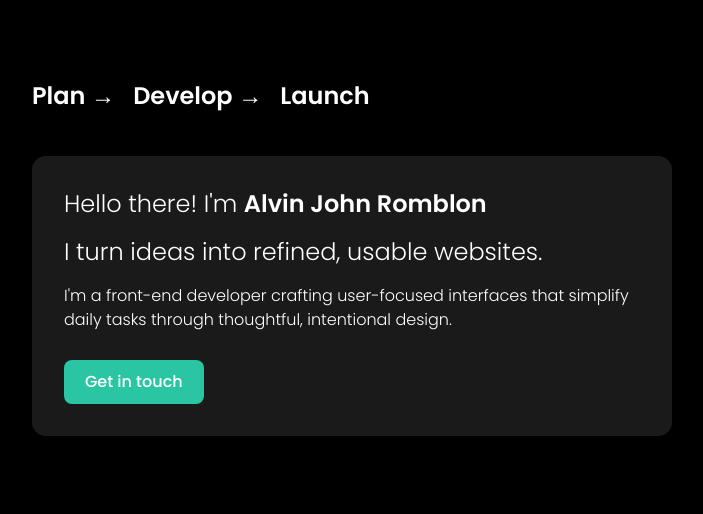
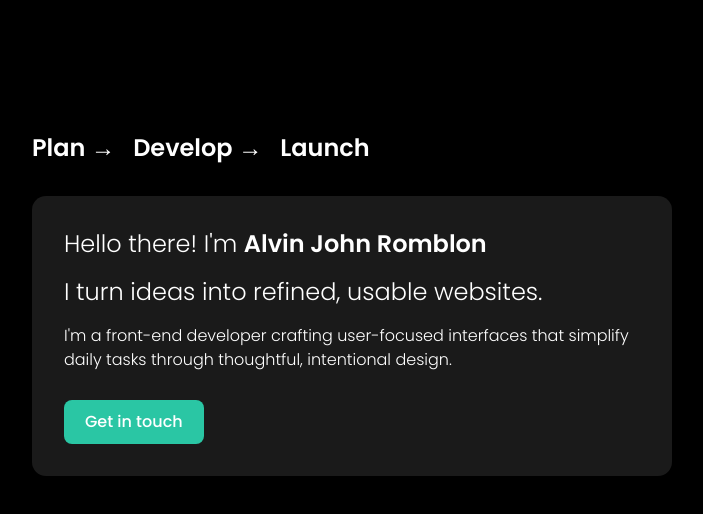
Before and after one commit to Yongbi21/yongbi-portfolio, a Next.js app: page / in a window 1280 px wide. Shown: the top 514 px of the page, without its empty margins (288-991 px from the left). Built offline with nearby package versions, Linux system fonts and the light colour scheme.

Commit message:
changed-the-header-into-a-section

```diff
--- a/src/app/page.tsx
+++ b/src/app/page.tsx
@@ -13,7 +13,15 @@ export default function Home() {
 
     <div className="grid grid-rows-[20px_1fr_20px] min-h-screen p-8 pb-20 gap-4 sm:p-20 bg-[#000]
     font-[family-name:var(--font-poppins)] relative flex-col justify-center">
-      <header className="row-start-1 flex gap-[18px] flex-wrap item-start text-white">
+
+        <header>
+
+        {/*  make a component for header*/}
+
+        </header>
+
+      <main className="flex flex-col sm:items-start  sm:mt-4 gap-8">
+        <section className="flex gap-[18px] flex-wrap item-start text-white">
           <a
               className="flex items-center gap-2  font-semibold text-2xl"
               target="_blank"
@@ -35,9 +43,8 @@ export default function Home() {
           >
             Launch
           </a>
+        </section>
 
-      </header>
-      <main className="flex row-start-2 sm:items-start mt-10 justify-center">
         <Card className="bg-[#1a1a1a] text-white border-none ">
           <CardContent className="flex flex-col gap-4 my-2 mx-2">
           <h1 className="text-2xl font-light text-white">
```
Lines whose indentation alone changed are shown as unchanged.
